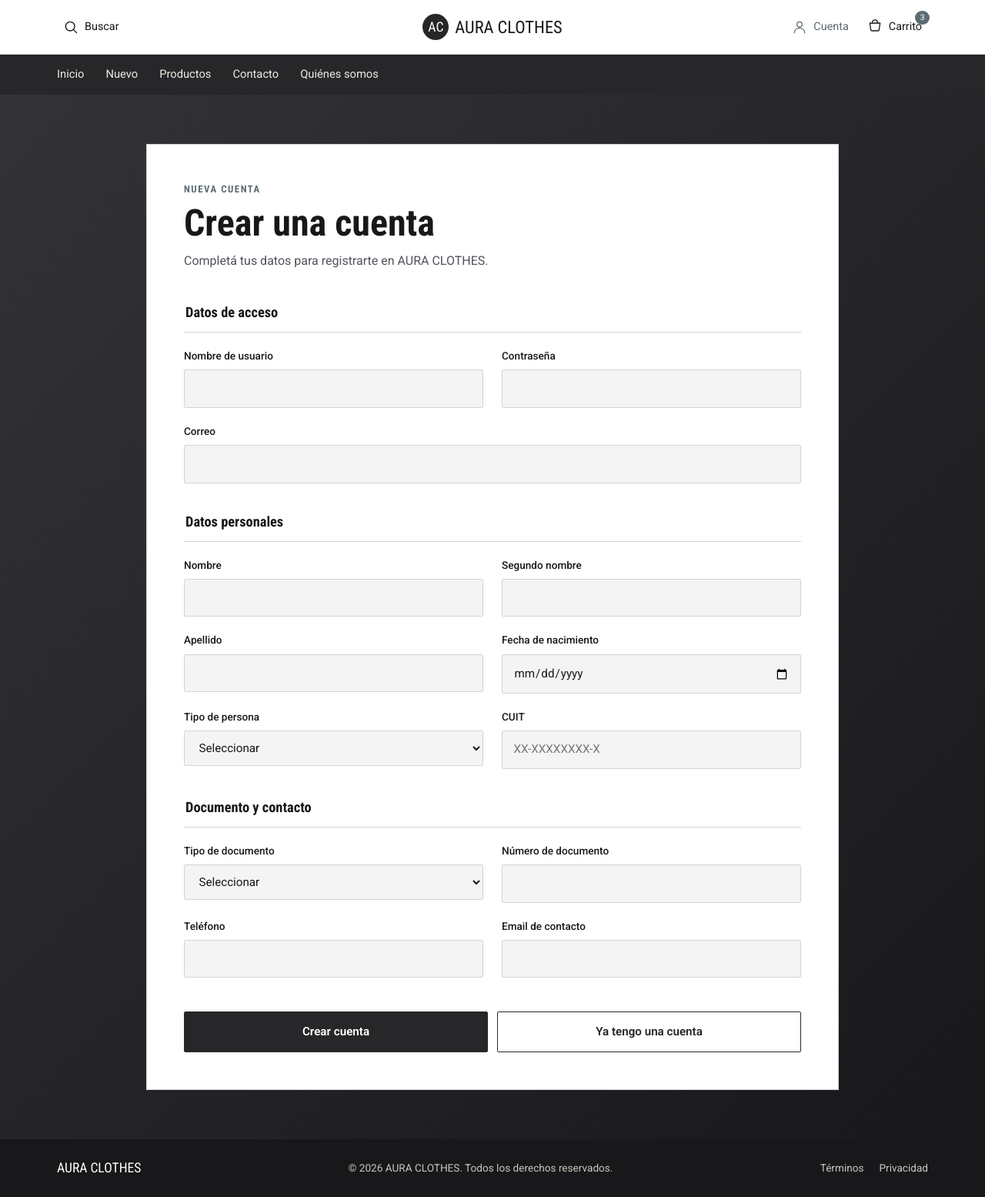
After one commit to mavancal/auraclothes, a Laravel app: page /registro in a window 1280 px wide. The commit adds this page. Shown: the whole page at 77% size. Run offline with Laravel 12, Linux system fonts and the light colour scheme.

Commit message:
Se genero la vista de registro

```diff
--- /dev/null
+++ b/public/css/registro.css
@@ -0,0 +1,430 @@
+:root {
+  --bg: #f4f4f5;
+  --bg-alt: #e4e4e7;
+  --ink: #18181b;
+  --ink-soft: #52525b;
+  --brand: #27272a;
+  --accent: #5c6b73;
+  --line: #d4d4d8;
+  --surface: #ffffff;
+  --maxw: 1180px;
+  --fd: "Roboto Condensed", Arial, sans-serif;
+  --fb: "Roboto", -apple-system, "Segoe UI", Helvetica, Arial, sans-serif;
+}
+
+*,
+*::before,
+*::after {
+  box-sizing: border-box;
+}
+
+body {
+  margin: 0;
+  background: var(--bg);
+  color: var(--ink);
+  font-family: var(--fb);
+  font-size: 16px;
+  line-height: 1.55;
+  -webkit-font-smoothing: antialiased;
+}
+
+h1,
+h2,
+p {
+  margin: 0;
+}
+
+h1,
+h2,
+legend {
+  font-family: var(--fd);
+}
+
+a {
+  color: inherit;
+  text-decoration: none;
+}
+
+ul {
+  margin: 0;
+  padding: 0;
+  list-style: none;
+}
+
+button,
+input,
+select {
+  font: inherit;
+}
+
+button {
+  cursor: pointer;
+}
+
+:focus-visible {
+  outline: 2px solid var(--accent);
+  outline-offset: 2px;
+}
+
+.topbar {
+  border-bottom: 1px solid var(--line);
+  background: var(--surface);
+}
+
+.topbar__inner {
+  display: grid;
+  grid-template-columns: 1fr auto 1fr;
+  align-items: center;
+  gap: 1rem;
+  max-width: var(--maxw);
+  margin: 0 auto;
+  padding: 1rem 1.5rem;
+}
+
+.icon-btn {
+  position: relative;
+  display: inline-flex;
+  align-items: center;
+  gap: 0.5rem;
+  width: fit-content;
+  padding: 0.5rem;
+  border: 0;
+  background: none;
+  color: var(--ink);
+}
+
+.icon-btn svg {
+  width: 20px;
+  height: 20px;
+  fill: none;
+  stroke: currentColor;
+  stroke-width: 1.6;
+  stroke-linecap: round;
+  stroke-linejoin: round;
+}
+
+.icon-btn__label {
+  font-size: 0.9rem;
+}
+
+.icon-btn--active {
+  color: var(--accent);
+}
+
+.icon-btn__badge {
+  position: absolute;
+  top: -2px;
+  right: -2px;
+  padding: 0.25rem 0.4rem;
+  border-radius: 50%;
+  background: var(--accent);
+  color: #fff;
+  font-size: 0.65rem;
+  line-height: 1;
+}
+
+.topbar__actions {
+  display: flex;
+  justify-content: flex-end;
+  gap: 0.5rem;
+}
+
+.logo {
+  display: flex;
+  align-items: center;
+  justify-content: center;
+  gap: 0.5rem;
+}
+
+.logo__mark {
+  display: flex;
+  align-items: center;
+  justify-content: center;
+  width: 34px;
+  height: 34px;
+  border-radius: 50%;
+  background: var(--brand);
+  color: #fff;
+  font-family: var(--fd);
+  font-size: 1.1rem;
+}
+
+.logo__word {
+  font-family: var(--fd);
+  font-size: 1.4rem;
+}
+
+.mainnav {
+  background: var(--brand);
+}
+
+.mainnav__list {
+  display: flex;
+  flex-wrap: wrap;
+  gap: 0.25rem 1.75rem;
+  max-width: var(--maxw);
+  margin: 0 auto;
+  padding: 0 1.5rem;
+}
+
+.mainnav__link {
+  display: inline-block;
+  padding: 0.85rem 0;
+  border-bottom: 2px solid transparent;
+  color: #efebe1;
+  font-size: 0.92rem;
+}
+
+.mainnav__link:hover {
+  color: #fff;
+}
+
+.registration-main {
+  padding: 4rem 1.5rem;
+  background:
+    linear-gradient(rgba(24, 24, 27, 0.7), rgba(24, 24, 27, 0.7)),
+    linear-gradient(135deg, #71717a, #18181b);
+}
+
+.registration-panel {
+  max-width: 900px;
+  margin: 0 auto;
+  padding: 3rem;
+  border: 1px solid var(--line);
+  background: var(--surface);
+}
+
+.registration-heading {
+  max-width: 580px;
+  margin-bottom: 2.5rem;
+}
+
+.registration-kicker {
+  margin-bottom: 0.55rem;
+  color: var(--accent);
+  font-family: var(--fd);
+  font-size: 0.8rem;
+  font-weight: 700;
+  letter-spacing: 0.12em;
+}
+
+.registration-heading h1 {
+  margin-bottom: 0.75rem;
+  font-size: clamp(2rem, 5vw, 3rem);
+  line-height: 1.05;
+}
+
+.registration-heading > p:last-child {
+  color: var(--ink-soft);
+}
+
+fieldset {
+  margin: 0 0 2.25rem;
+  padding: 0;
+  border: 0;
+}
+
+legend {
+  width: 100%;
+  margin-bottom: 1.25rem;
+  padding-bottom: 0.65rem;
+  border-bottom: 1px solid var(--line);
+  font-size: 1.15rem;
+  font-weight: 700;
+}
+
+.form-grid {
+  display: grid;
+  grid-template-columns: repeat(2, minmax(0, 1fr));
+  gap: 1.25rem 1.5rem;
+}
+
+.form-field {
+  display: flex;
+  flex-direction: column;
+  gap: 0.45rem;
+}
+
+.form-field--wide {
+  grid-column: 1 / -1;
+}
+
+.form-field label {
+  font-size: 0.85rem;
+  font-weight: 500;
+}
+
+.form-field input,
+.form-field select {
+  width: 100%;
+  min-height: 44px;
+  padding: 0.75rem 0.9rem;
+  border: 1px solid var(--line);
+  border-radius: 2px;
+  background: var(--bg);
+  color: var(--ink);
+  font-size: 0.95rem;
+}
+
+.form-field input:focus,
+.form-field select:focus {
+  border-color: var(--accent);
+}
+
+.form-actions {
+  display: grid;
+  grid-template-columns: 1fr 1fr;
+  gap: 0.75rem;
+  padding-top: 0.5rem;
+}
+
+.btn {
+  display: block;
+  width: 100%;
+  padding: 0.85rem 1.25rem;
+  border-radius: 2px;
+  font-size: 0.95rem;
+  font-weight: 600;
+  text-align: center;
+}
+
+.btn--primary {
+  border: 1px solid var(--brand);
+  background: var(--brand);
+  color: #fff;
+}
+
+.btn--primary:hover {
+  background: var(--ink);
+}
+
+.btn--secondary {
+  border: 1px solid var(--brand);
+  background: transparent;
+  color: var(--brand);
+}
+
+.btn--secondary:hover {
+  background: var(--bg);
+}
+
+.success-message {
+  max-width: 460px;
+  margin: 3rem auto;
+  text-align: center;
+}
+
+.success-message[hidden] {
+  display: none;
+}
+
+.success-message__mark {
+  display: grid;
+  place-items: center;
+  width: 54px;
+  height: 54px;
+  margin: 0 auto 1.25rem;
+  border-radius: 50%;
+  background: var(--brand);
+  color: #fff;
+  font-family: var(--fd);
+  font-size: 1.2rem;
+}
+
+.success-message h2 {
+  margin-bottom: 0.65rem;
+  font-size: 1.75rem;
+}
+
+.success-message p {
+  margin-bottom: 1.5rem;
+  color: var(--ink-soft);
+}
+
+.success-message .btn {
+  margin-bottom: 1rem;
+}
+
+.text-link {
+  border-bottom: 1px solid var(--ink);
+  font-size: 0.9rem;
+}
+
+.footer {
+  background: var(--ink);
+  color: #c9c6bc;
+  font-size: 0.85rem;
+}
+
+.footer__inner {
+  display: flex;
+  align-items: center;
+  justify-content: space-between;
+  flex-wrap: wrap;
+  gap: 1rem 2rem;
+  max-width: var(--maxw);
+  margin: 0 auto;
+  padding: 1.5rem;
+}
+
+.footer__brand {
+  color: #fff;
+  font-family: var(--fd);
+  font-size: 1.1rem;
+}
+
+.footer__links {
+  display: flex;
+  gap: 1.25rem;
+}
+
+.footer a:hover {
+  color: #fff;
+}
+
+@media (max-width: 640px) {
+  .topbar__inner {
+    grid-template-columns: auto auto;
+    justify-content: space-between;
+  }
+
+  .logo {
+    order: -1;
+  }
+
+  .icon-btn__label {
+    display: none;
+  }
+
+  .mainnav__list {
+    flex-wrap: nowrap;
+    overflow-x: auto;
+    -webkit-overflow-scrolling: touch;
+  }
+
+  .mainnav__link {
+    white-space: nowrap;
+  }
+
+  .registration-main {
+    padding: 2rem 1rem;
+  }
+
+  .registration-panel {
+    padding: 2rem 1.25rem;
+  }
+
+  .form-grid,
+  .form-actions {
+    grid-template-columns: 1fr;
+  }
+
+  .form-field--wide {
+    grid-column: auto;
+  }
+
+  .footer__inner {
+    flex-direction: column;
+    align-items: flex-start;
+  }
+}
--- /dev/null
+++ b/public/js/registro.js
@@ -0,0 +1,17 @@
+const registrationForm = document.getElementById("registration-form");
+const successMessage = document.getElementById("registration-success");
+const resetButton = document.getElementById("registration-reset");
+
+registrationForm.addEventListener("submit", (event) => {
+  event.preventDefault();
+  registrationForm.hidden = true;
+  successMessage.hidden = false;
+  window.scrollTo({ top: 0, behavior: "smooth" });
+});
+
+resetButton.addEventListener("click", () => {
+  registrationForm.reset();
+  registrationForm.hidden = false;
+  successMessage.hidden = true;
+  document.getElementById("nombre_usuario").focus();
+});
--- a/resources/views/cuenta.blade.php
+++ b/resources/views/cuenta.blade.php
@@ -81,7 +81,9 @@
 
           <div class="login-actions">
             <button class="btn btn--primary" type="submit">Iniciar sesión</button>
-            <button class="btn btn--secondary" type="button">Registrarse</button>
+            <a href="{{ route('registro') }}">
+              <button class="btn btn--secondary" type="button">Registrarse</button>
+            </a>
           </div>
         </form>
       </section>
--- /dev/null
+++ b/resources/views/registro.blade.php
@@ -0,0 +1,172 @@
+<!doctype html>
+<html lang="es">
+  <head>
+    <!-- figma:head-start -->
+    <meta charset="UTF-8" />
+    <meta name="viewport" content="width=device-width, initial-scale=1.0" />
+    <title>Crear cuenta | AURA CLOTHES</title>
+    <!-- figma:head-end -->
+    <link rel="preconnect" href="https://fonts.googleapis.com" />
+    <link rel="preconnect" href="https://fonts.gstatic.com" crossorigin />
+    <link href="https://fonts.googleapis.com/css2?family=Roboto+Condensed:wght@400;700&family=Roboto:wght@400;500;600&display=swap" rel="stylesheet" />
+    <link rel="stylesheet" href="{{ asset('css/registro.css') }}" />
+  </head>
+  <body>
+    <!-- figma:body-start -->
+    <header>
+      <div class="topbar">
+        <div class="topbar__inner">
+          <button class="icon-btn" type="button" aria-label="Buscar productos">
+            <svg viewBox="0 0 24 24" aria-hidden="true"><circle cx="11" cy="11" r="7"></circle><line x1="21" y1="21" x2="16.65" y2="16.65"></line></svg>
+            <span class="icon-btn__label">Buscar</span>
+          </button>
+
+          <a class="logo" href="../../index.html#inicio" aria-label="AURA CLOTHES, ir al inicio">
+            <span class="logo__mark">AC</span>
+            <span class="logo__word">AURA CLOTHES</span>
+          </a>
+
+          <div class="topbar__actions">
+            <a class="icon-btn icon-btn--active" href="../cuenta/index.html" aria-label="Mi cuenta">
+              <svg viewBox="0 0 24 24" aria-hidden="true"><circle cx="12" cy="8" r="4"></circle><path d="M4 21c0-4.4 3.6-7 8-7s8 2.6 8 7"></path></svg>
+              <span class="icon-btn__label">Cuenta</span>
+            </a>
+            <button class="icon-btn" type="button" aria-label="Ver carrito, 3 productos">
+              <svg viewBox="0 0 24 24" aria-hidden="true"><path d="M4 6h16l-1.5 10.5a2 2 0 0 1-2 1.5H7.5a2 2 0 0 1-2-1.5L4 6z"></path><path d="M8 6V5a4 4 0 0 1 8 0v1"></path></svg>
+              <span class="icon-btn__label">Carrito</span>
+              <span class="icon-btn__badge">3</span>
+            </button>
+          </div>
+        </div>
+      </div>
+
+      <nav class="mainnav" aria-label="Navegación principal">
+        <ul class="mainnav__list">
+          <li><a class="mainnav__link" href="{{ route('inicio') }}" >Inicio</a></li>
+          <li><a class="mainnav__link" href="{{ route('nuevo') }}">Nuevo</a></li>
+          <li><a class="mainnav__link " href="{{ route('productos') }}">Productos</a></li>
+          <li><a class="mainnav__link" href="{{ route('contacto') }}">Contacto</a></li>
+          <li><a class="mainnav__link" href="{{ route('quienes-somos') }}">Quiénes somos</a></li>
+        </ul>
+      </nav>
+    </header>
+
+    <main class="registration-main">
+      <section class="registration-panel" aria-labelledby="registration-title">
+        <div class="registration-heading">
+          <p class="registration-kicker">NUEVA CUENTA</p>
+          <h1 id="registration-title">Crear una cuenta</h1>
+          <p>Completá tus datos para registrarte en AURA CLOTHES.</p>
+        </div>
+
+        <div class="success-message" id="registration-success" hidden>
+          <span class="success-message__mark" aria-hidden="true">AC</span>
+          <h2>Datos recibidos</h2>
+          <p>El formulario se completó correctamente.</p>
+          <button class="btn btn--primary" id="registration-reset" type="button">Completar otro registro</button>
+          <a class="text-link" href="../cuenta/index.html">Volver a iniciar sesión</a>
+        </div>
+
+        <form id="registration-form">
+          <fieldset>
+            <legend>Datos de acceso</legend>
+            <div class="form-grid">
+              <div class="form-field">
+                <label for="nombre_usuario">Nombre de usuario</label>
+                <input type="text" id="nombre_usuario" name="nombre_usuario" autocomplete="username" required />
+              </div>
+              <div class="form-field">
+                <label for="contraseña">Contraseña</label>
+                <input type="password" id="contraseña" name="contraseña" autocomplete="new-password" required />
+              </div>
+              <div class="form-field form-field--wide">
+                <label for="correo">Correo</label>
+                <input type="email" id="correo" name="correo" autocomplete="email" required />
+              </div>
+            </div>
+          </fieldset>
+
+          <fieldset>
+            <legend>Datos personales</legend>
+            <div class="form-grid">
+              <div class="form-field">
+                <label for="nombre">Nombre</label>
+                <input type="text" id="nombre" name="nombre" autocomplete="given-name" required />
+              </div>
+              <div class="form-field">
+                <label for="nombre2">Segundo nombre</label>
+                <input type="text" id="nombre2" name="nombre2" autocomplete="additional-name" />
+              </div>
+              <div class="form-field">
+                <label for="apellido">Apellido</label>
+                <input type="text" id="apellido" name="apellido" autocomplete="family-name" required />
+              </div>
+              <div class="form-field">
+                <label for="fecha_nacimiento">Fecha de nacimiento</label>
+                <input type="date" id="fecha_nacimiento" name="fecha_nacimiento" autocomplete="bday" required />
+              </div>
+              <div class="form-field">
+                <label for="id_tipo_persona">Tipo de persona</label>
+                <select id="id_tipo_persona" name="id_tipo_persona" required>
+                  <option value="" selected disabled>Seleccionar</option>
+                  <option value="física">Física</option>
+                  <option value="jurídica">Jurídica</option>
+                </select>
+              </div>
+              <div class="form-field">
+                <label for="CUIT">CUIT</label>
+                <input type="text" id="CUIT" name="CUIT" inputmode="numeric" placeholder="XX-XXXXXXXX-X" required />
+              </div>
+            </div>
+          </fieldset>
+
+          <fieldset>
+            <legend>Documento y contacto</legend>
+            <div class="form-grid">
+              <div class="form-field">
+                <label for="id_tipo_doc">Tipo de documento</label>
+                <select id="id_tipo_doc" name="id_tipo_doc" required>
+                  <option value="" selected disabled>Seleccionar</option>
+                  <option value="DNI">DNI</option>
+                  <option value="LC">LC</option>
+                  <option value="PAS">PAS</option>
+                </select>
+              </div>
+              <div class="form-field">
+                <label for="tipo_doc">Número de documento</label>
+                <input type="text" id="tipo_doc" name="tipo_doc" required />
+              </div>
+              <div class="form-field">
+                <label for="teléfono">Teléfono</label>
+                <input type="tel" id="teléfono" name="teléfono" autocomplete="tel" required />
+              </div>
+              <div class="form-field">
+                <label for="email_contacto">Email de contacto</label>
+                <input type="email" id="email_contacto" name="email_contacto" autocomplete="email" required />
+              </div>
+            </div>
+          </fieldset>
+
+          <div class="form-actions">
+            <button class="btn btn--primary" type="submit">Crear cuenta</button>
+            <a class="btn btn--secondary" href="{{ route('cuenta') }}">Ya tengo una cuenta</a>
+          </div>
+        </form>
+      </section>
+    </main>
+
+    <footer class="footer">
+      <div class="footer__inner">
+        <p class="footer__brand">AURA CLOTHES</p>
+        <p>© 2026 AURA CLOTHES. Todos los derechos reservados.</p>
+        <div class="footer__links">
+          <a href="#">Términos</a>
+          <a href="#">Privacidad</a>
+        </div>
+      </div>
+    </footer>
+
+    <script type="module" src="{{ asset('js/registro.js') }}"></script>
+    <!-- figma:body-end -->
+  </body>
+</html>
```
